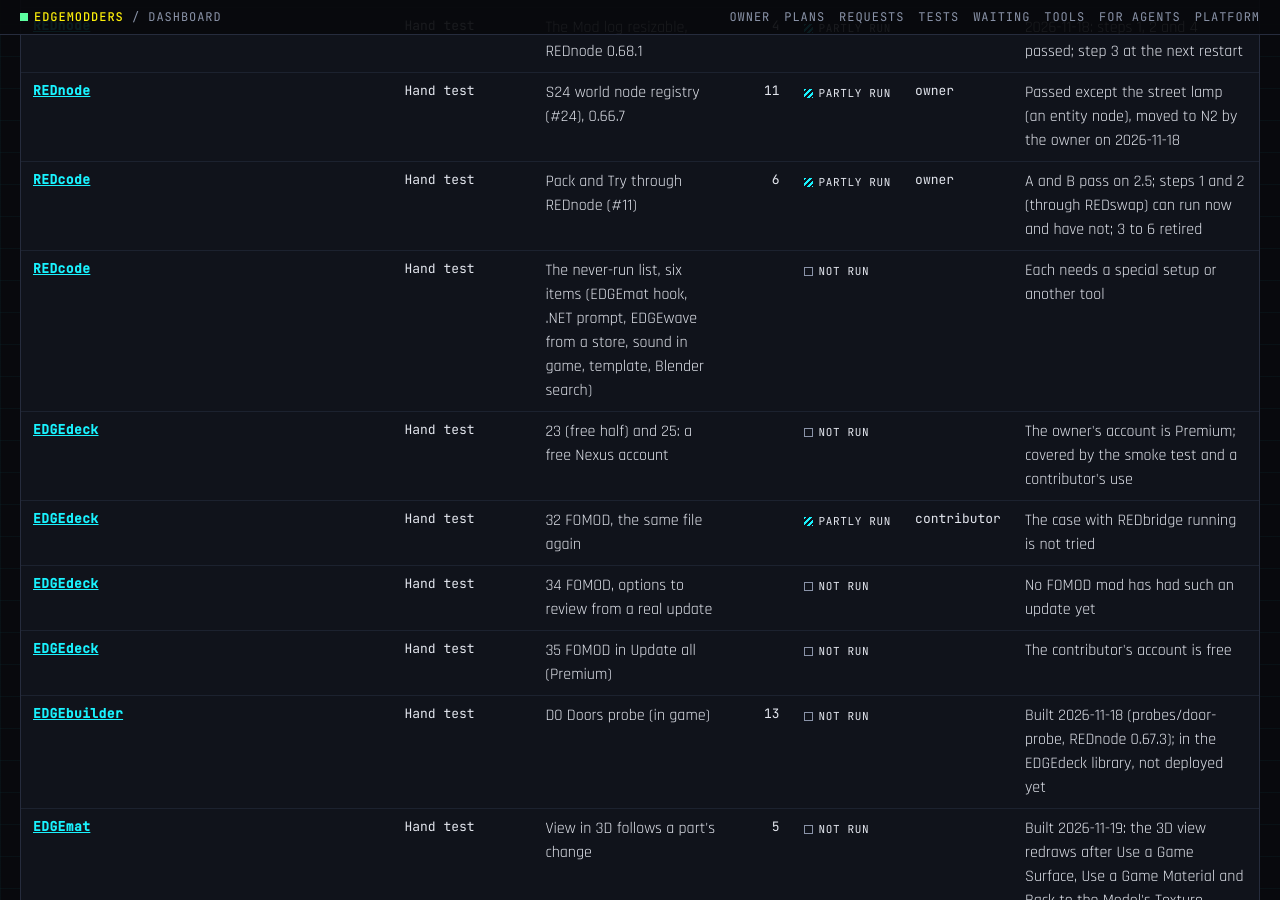
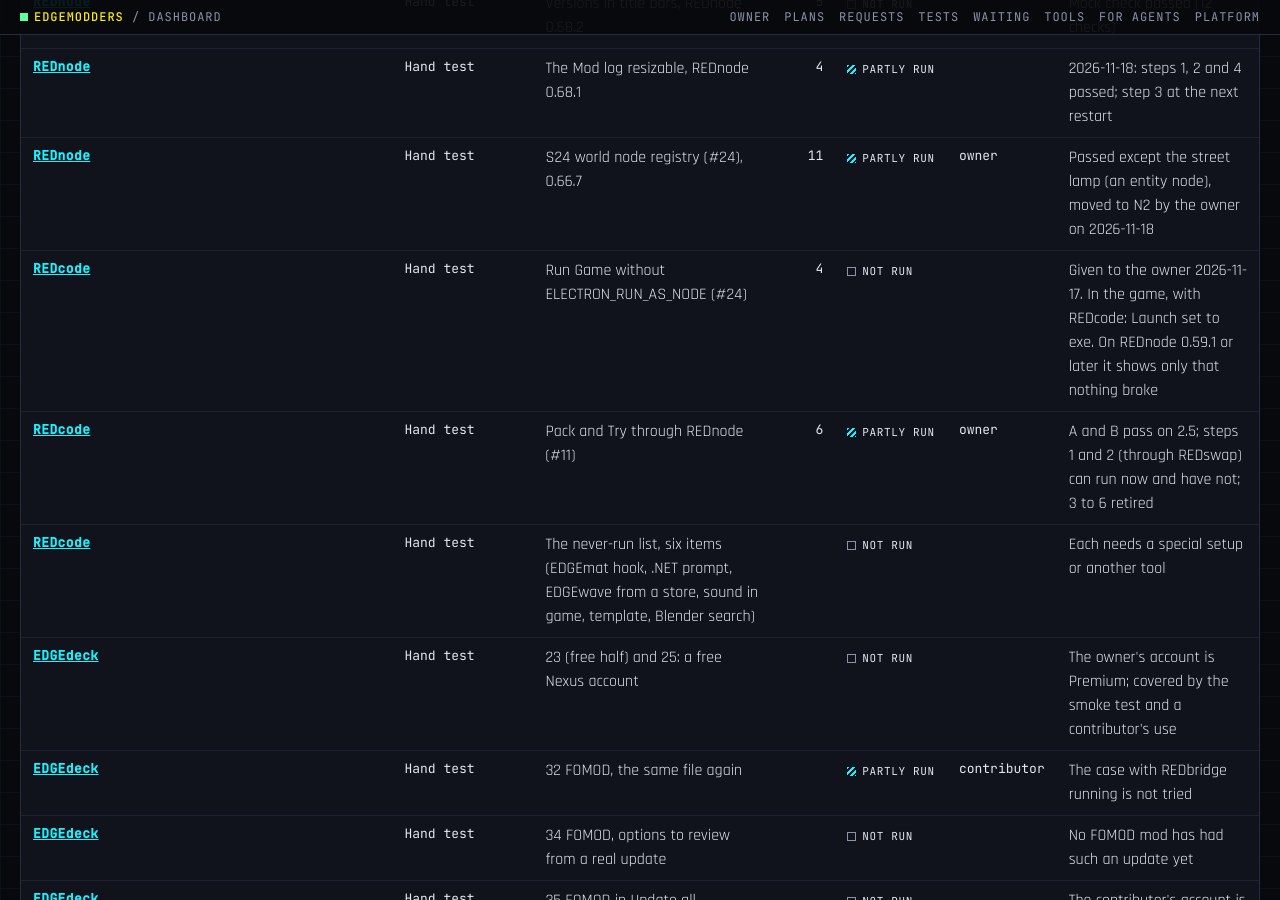
Before and after one commit to Edgemodders/EDGEweb, a Jekyll site: the page docs/dashboard.html, which Jekyll copies as it is, in a window 1280 px wide and 900 px high, scrolled down 9064 px. Built offline with Jekyll 4.4.1, drawn with Linux system fonts in a browser that asks for light colours; some of the changed text lies outside the part shown.

Commit message:
Dashboard: REDcode, #24 fixed on main with its hand test waiting on the owner
Co-Authored-By: Claude Opus 5.5 <noreply@anthropic.com>

```diff
--- a/docs/assets/dashboard/status.js
+++ b/docs/assets/dashboard/status.js
@@ -885,12 +885,18 @@ window.EDGE_STATUS = {
    "nextRelease": {
     "version": null,
     "needs": [
-     "Nothing unreleased: no changes since 0.10.13",
-     "#24: Run Game drops ELECTRON_RUN_AS_NODE on the exe route (a small fix, not built)",
+     "#24 is fixed on main (9e24808): Run Game starts the exe without ELECTRON_RUN_AS_NODE. Its hand test waits on the owner",
      "The next planned work is Animations A3, which closes #21"
     ]
    },
    "handTests": [
+    {
+     "name": "Run Game without ELECTRON_RUN_AS_NODE (#24)",
+     "steps": 4,
+     "status": "not run",
+     "ranBy": null,
+     "note": "Given to the owner 2026-11-17. In the game, with REDcode: Launch set to exe. On REDnode 0.59.1 or later it shows only that nothing broke"
+    },
     {
      "name": "Library view (#23)",
      "steps": 12,
@@ -943,14 +949,15 @@ window.EDGE_STATUS = {
     }
    ],
    "ownerActions": [
+    "Run the #24 hand test (Run Game on the exe route, then F10 in the game)",
     "Agree a start on A3 (synced sets)"
    ],
    "risks": [
-    "Run Game's exe route stops REDnode's overlay for players on REDnode 0.58.0 or older (#24, not fixed yet)",
+    "Run Game's exe route stops REDnode's overlay for players on REDnode 0.58.0 or older: fixed on main, not released (#24)",
     "REDcode #21 stays open on purpose: it closes when A3 ships",
     "REDbridge answers one call at a time"
    ],
-   "checkedBy": "REDcode session, 2026-11-16"
+   "checkedBy": "REDcode session, 2026-11-19"
   },
   {
    "name": "REDbridge",
--- a/docs/dashboard.html
+++ b/docs/dashboard.html
@@ -203,7 +203,7 @@ pre.how { background: #05060a; border: 1px solid var(--line); padding: 12px 14px
 </div>
 <div id="tip" role="tooltip"></div>
 
-<script src="assets/dashboard/status.js?v=63"></script>
+<script src="assets/dashboard/status.js?v=64"></script>
 <script>
 (function () {
   var S = window.EDGE_STATUS;
```
